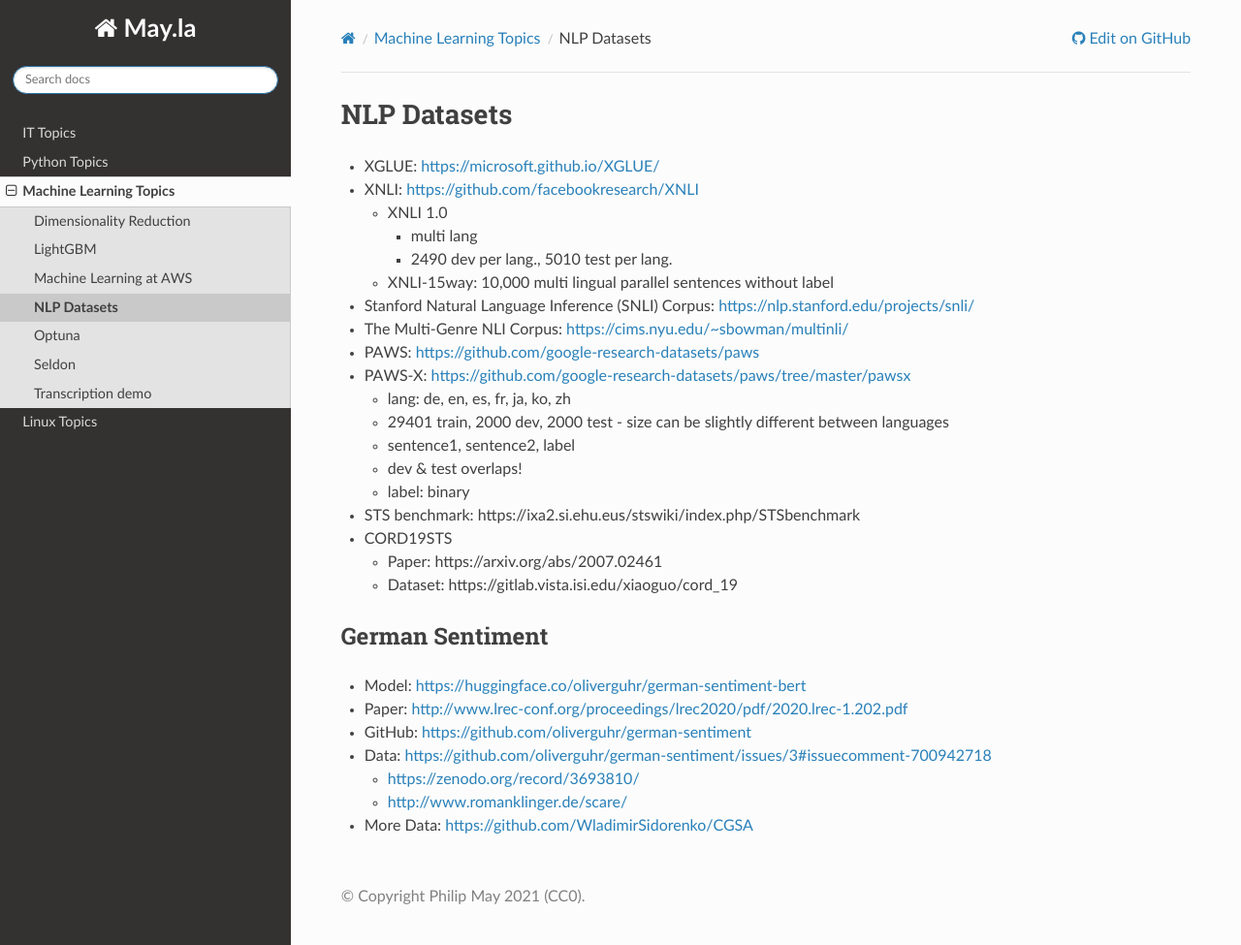
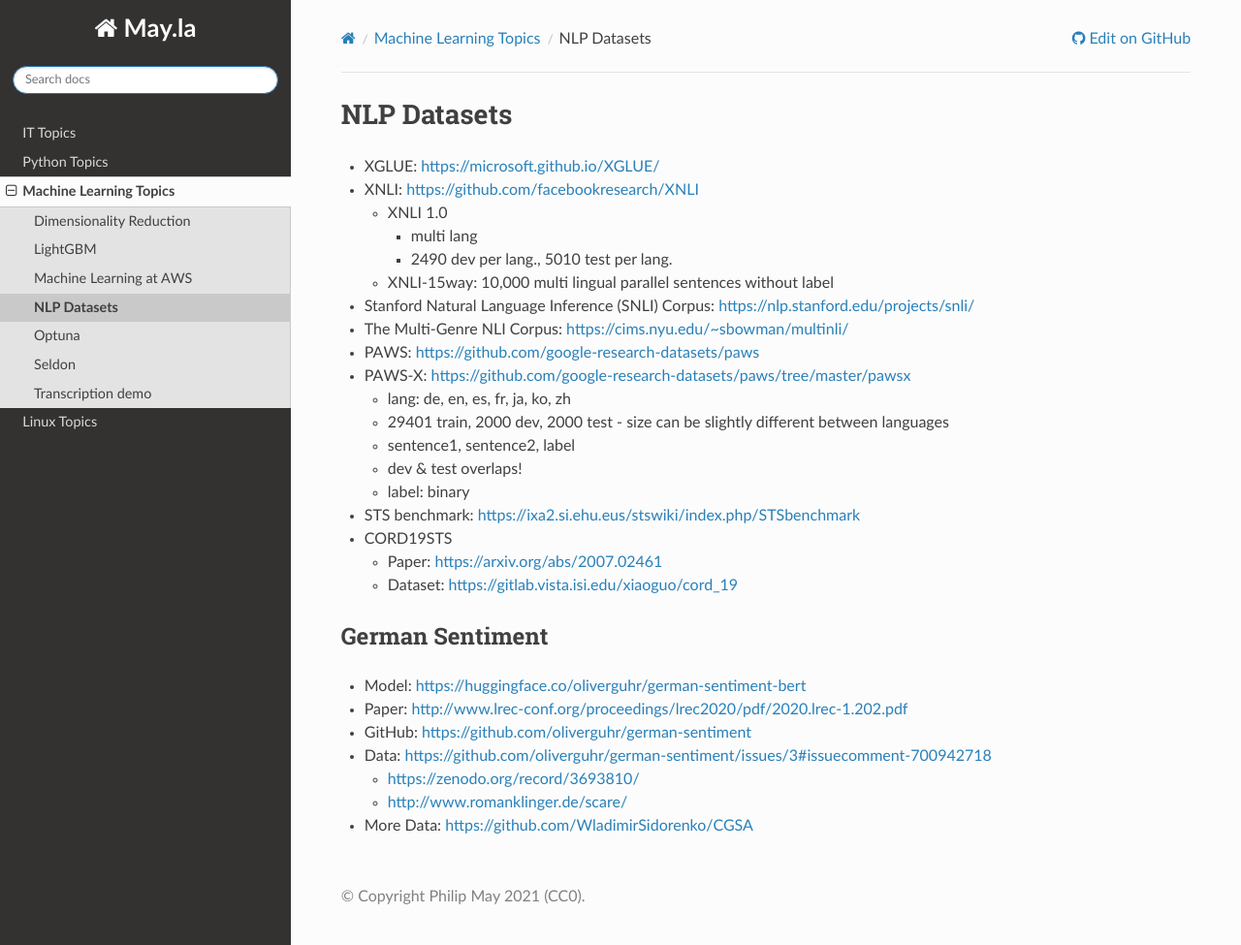
Before and after one commit to PhilipMay/May.la, a Sphinx documentation site: the page built from source/ml/nlp-datasets.md, in a window 1280 px wide and 975 px high. Shown: the whole window at 97% size. Built offline with Sphinx 7.4.7 and the Read the Docs theme 2.0.0, drawn with Linux system fonts in a browser that asks for light colours.

```diff
--- a/source/ml/nlp-datasets.md
+++ b/source/ml/nlp-datasets.md
@@ -14,10 +14,10 @@
   * sentence1, sentence2, label
   * dev & test overlaps!
   * label: binary
-* STS benchmark: https://ixa2.si.ehu.eus/stswiki/index.php/STSbenchmark
+* STS benchmark: <https://ixa2.si.ehu.eus/stswiki/index.php/STSbenchmark>
 * CORD19STS
-  * Paper: https://arxiv.org/abs/2007.02461
-  * Dataset: https://gitlab.vista.isi.edu/xiaoguo/cord_19
+  * Paper: <https://arxiv.org/abs/2007.02461>
+  * Dataset: <https://gitlab.vista.isi.edu/xiaoguo/cord_19>
 
 ## German Sentiment
 * Model: <https://huggingface.co/oliverguhr/german-sentiment-bert>
```
